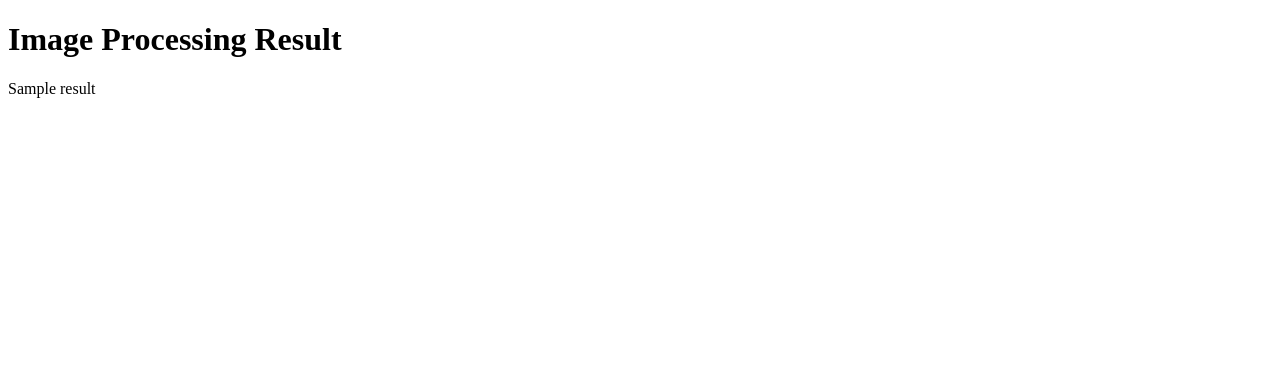
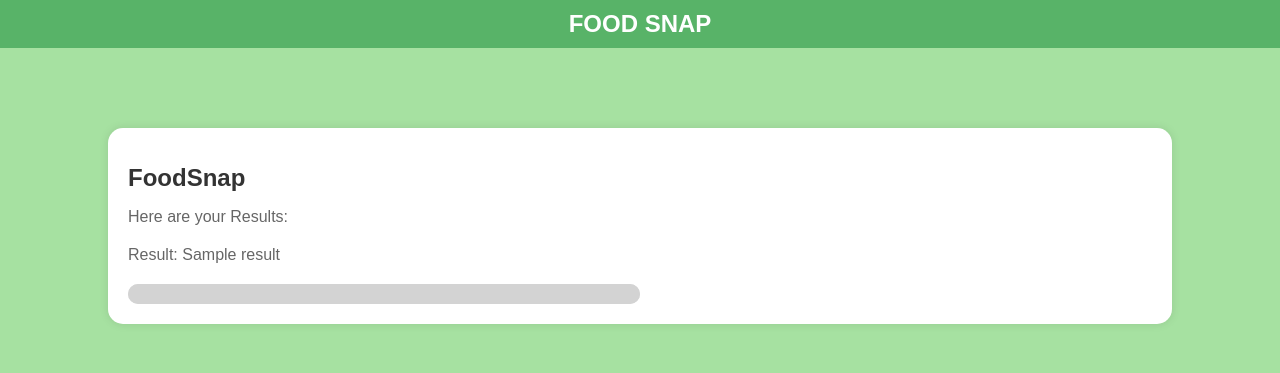
Before and after one commit to chyn-1/OCR-app, a Flask app: template templates/result.html in a window 1280 px wide. Shown: the top 373 px of the page. Run offline with Flask 3, Linux system fonts and the light colour scheme; the template is opened without the code that fills it: most values are stand-ins (such as "Sample title", 1, 10 or a date in 2020).

Commit message:
Update result.html

```diff
--- a/templates/result.html
+++ b/templates/result.html
@@ -1,10 +1,135 @@
 <!DOCTYPE html>
 <html>
 <head>
-    <title>Image Processing Result</title>
+    <meta charset="UTF-8" />
+    <meta name="viewport" content="width=device-width, initial-scale=1.0" />
+    <title>FOOD SNAP</title>
+    <style>
+        body {
+            font-family: Arial, sans-serif;
+            background-color: #a6e1a1;
+            margin: 0;
+            padding: 0;
+        }
+
+        .navbar {
+            background-color: #58b368;
+            padding: 10px 0;
+            text-align: center;
+            margin-bottom: 20px;
+        }
+
+        .navbar h1 {
+            color: #fff;
+            margin: 0;
+        }
+
+        .container {
+            display: flex;
+            justify-content: center;
+            align-items: center;
+            padding: 50px 0;
+            margin-top: 30px;
+        }
+
+        .food-snap-card {
+            background-color: #ffffff;
+            width: 80%;
+            border-radius: 15px;
+            box-shadow: 0px 0px 10px rgba(0, 0, 0, 0.1);
+            padding: 20px;
+            display: flex;
+            overflow: hidden;
+            margin: 0 auto;
+        }
+
+        .food-image {
+            border-radius: 10px;
+            height: 150px;
+            width: 150px;
+            object-fit: cover;
+        }
+
+        .info-section {
+            text-align: left;
+            flex-basis: 50%;
+        }
+
+        .health-bar {
+            width: 100%;
+            height: 20px;
+            border-radius: 10px;
+            margin-top: 20px;
+            background-color: lightgray;
+            display: flex;
+        }
+
+        .filled-bar {
+            flex: {{ result }};
+            height: 100%;
+            border-radius: 10px;
+            background-color:
+                {% if result < 25 %}
+                    rgba(255, 0, 0, 0.7);
+                {% elif result < 50 %}
+                    rgba(255, 255, 0, 0.7);
+                {% else %}
+                    rgba(0, 255, 0, 0.7);
+                {% endif %}
+        }
+
+        .unfilled-bar {
+            flex: {{ 100 - result }};
+            height: 100%;
+            border-radius: 10px;
+            background-color: rgba(211, 211, 211, 0.7);
+        }
+
+        h1 {
+            color: #333;
+            font-size: 24px;
+            margin-bottom: 10px;
+        }
+
+        p {
+            margin-bottom: 20px;
+            color: #666;
+        }
+
+        button {
+            background-color: #58b368;
+            border: none;
+            padding: 10px 25px;
+            border-radius: 50px;
+            color: #ffffff;
+            font-size: 16px;
+            cursor: pointer;
+            transition: background-color 0.3s;
+        }
+
+        button:hover {
+            background-color: #58b368;
+        }
+    </style>
 </head>
 <body>
-    <h1>Image Processing Result</h1>
-    <p>{{ result }}</p>
+    <div class="navbar">
+        <h1>FOOD SNAP</h1>
+    </div>
+    <div class="container">
+        <div class="food-snap-card">
+            <div class="info-section">
+                <h1>FoodSnap</h1>
+                <p>
+                    Here are your Results:
+                </p>
+                <p>Result: {{ result }}</p>
+                <div class="health-bar">
+                    <div class="filled-bar"></div>
+                    <div class="unfilled-bar"></div>
+                </div>
+            </div>
+        </div>
+    </div>
 </body>
 </html>
```
